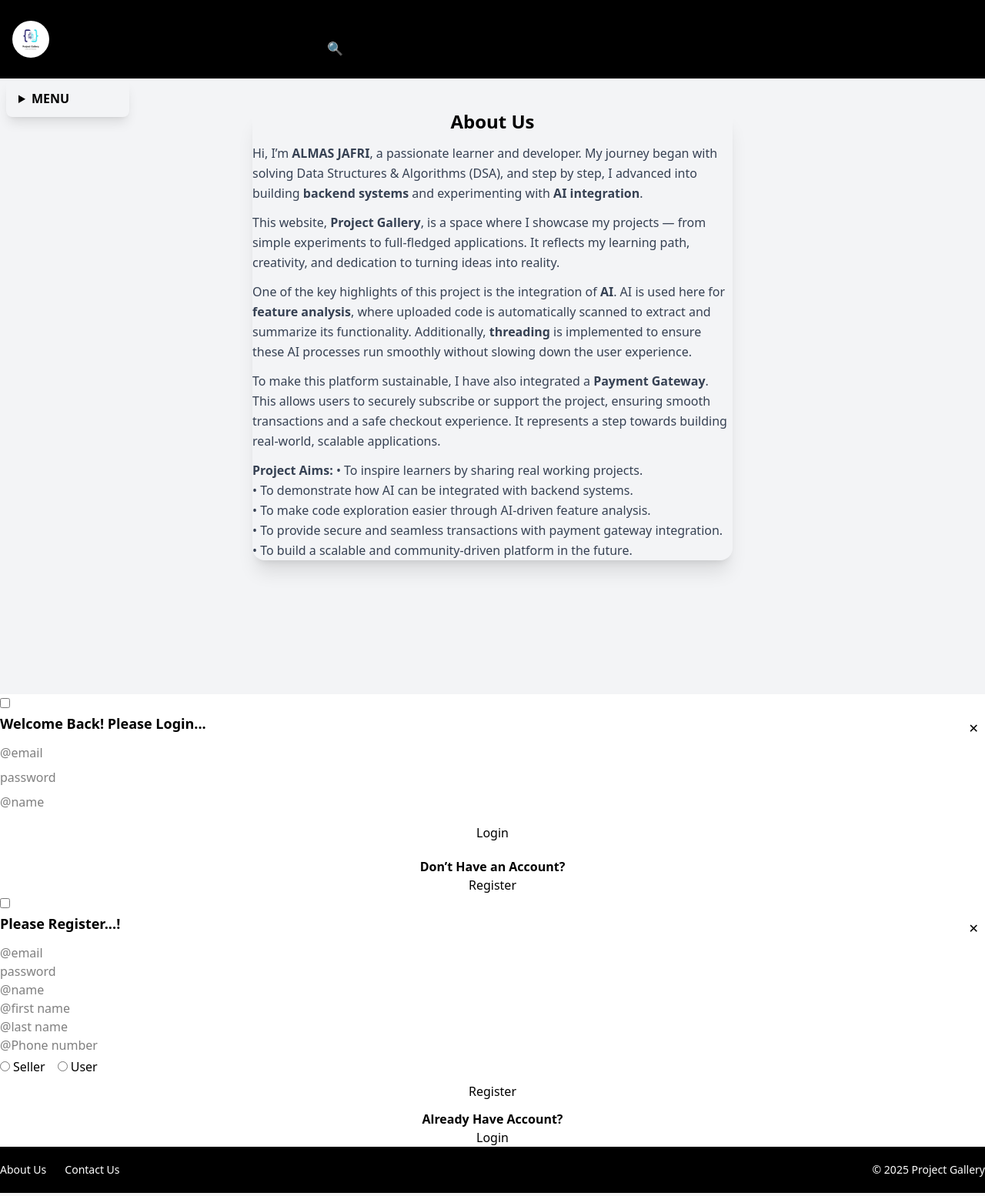
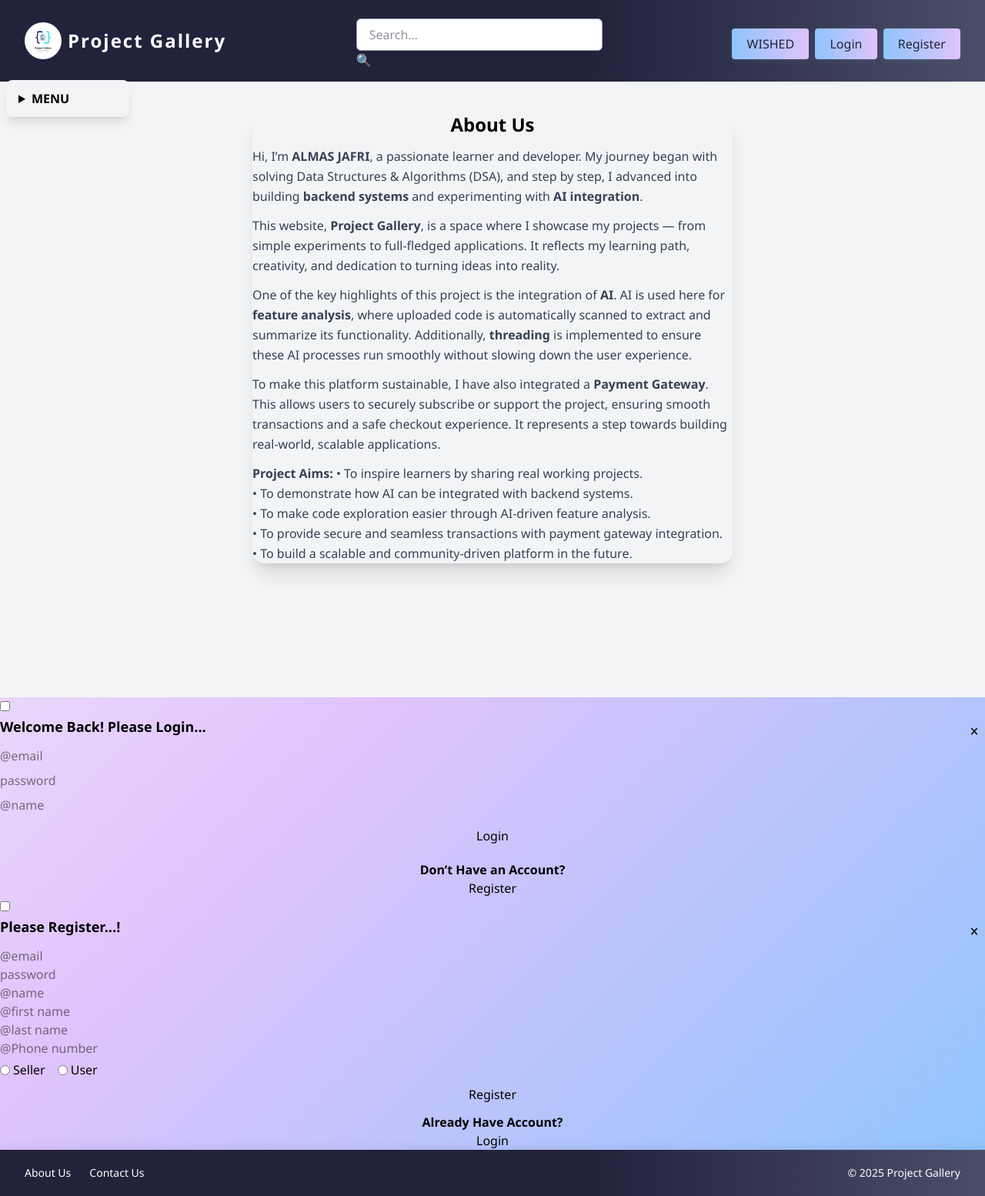
Before and after one commit to ALMASJAFRI/ProjectGallery-, a Django app: page /about/ in a window 1280 px wide. Shown: the whole page at 77% size. Run offline with Django 5.2, Linux system fonts and the light colour scheme; data that the repository does not hold is empty; some libraries are stand-ins or nearby versions.

Commit message:
Update base.html

```diff
--- a/templates/base.html
+++ b/templates/base.html
@@ -2,9 +2,13 @@
 <!DOCTYPE html>
 <html lang="en">
 <head>
-  <meta charset="UTF-8">
-  <meta name="viewport" content="width=device-width, initial-scale=1.0">
+  <meta charset="UTF-8" />
+  <meta name="viewport" content="width=device-width, initial-scale=1.0"/>
+  {% if request.path == '/' %}
+    <title>Project Gallery - Home</title>
+  {% else %}
   <title>{{ request.path }}</title>
+  {% endif %}
 
   <!-- Tailwind (offline build) -->
   <script src="{% static 'Css/tailwind.js' %}"></script>
@@ -19,87 +23,144 @@
   <script src="{% static 'js/htmx.min.js' %}"></script>
 
   <style>
-    /* Increase navbar vertical height */
-    nav.navbar-custom {
-      padding-top: 1rem;
-      padding-bottom: 1rem;
+    /* page */
+    body {
+      margin: 0;
+      font-family: 'Segoe UI', Tahoma, Geneva, Verdana, sans-serif;
+      background: linear-gradient(135deg, #f8fafc 0%, #e0c3fc 50%, #8ec5fc 100%);
+      min-height: 100vh;
     }
 
-    /* Increase footer height */
-    footer.footer-custom {
-      padding-top: 1.25rem;
-      padding-bottom: 1.25rem;
-    }
-    footer.footer-custom {
-      position: relative;
-      z-index: 60; /* higher than sidebar (z-50) */
+    /* default placeholder color via CSS variable (fallback) */
+    input {
+      --placeholder-color: #555; /* default dark-gray placeholder for light inputs */
     }
 
-    /* Bigger navbar buttons */
-    nav.navbar-custom .btn {
-      padding: 0.75rem 1.5rem;
-      font-size: 1.05rem;
+    /* explicit class for seller (dark input) */
+    .seller-search {
+      --placeholder-color: #eaeaea; /* light placeholder for dark input */
     }
 
-    /* Keep search button consistent */
-    nav.navbar-custom .btn-square {
-      padding: 0.65rem;
+    /* Vendor-prefixed placeholder rules and strong specificity */
+    input::placeholder,
+    input::-webkit-input-placeholder,
+    input::-moz-placeholder,
+    input:-ms-input-placeholder,
+    input::-ms-input-placeholder {
+      color: var(--placeholder-color) !important;
+      opacity: 1 !important; /* ensure full visibility */
+      font-weight: 500;
     }
 
-    /* Bigger logo */
-    nav.navbar-custom img.logo {
-      width: 3rem;   /* 48px */
-      height: 3rem;  /* 48px */
+    /* Navbar / layout */
+    .navbar {
+      display: flex;
+      justify-content: space-between;
+      align-items: center;
+      background: linear-gradient(90deg, #22223b 60%, #4a4e69 100%);
+      padding: 1rem 2rem;
+      color: #fff;
+      box-shadow: 0 2px 12px rgba(34,34,59,0.08);
+      flex-wrap: wrap;
     }
 
-    /* Slightly larger text beside logo */
-    nav.navbar-custom .logo-text {
-      font-size: 1.25rem;
+    .navbar .logo {
+      display: flex;
+      align-items: center;
+      gap: 0.5rem;
+      font-size: 1.5rem;
+      font-weight: bold;
+      letter-spacing: 2px;
+      color: #fff;
+      text-decoration: none;
+    }
+
+    .navbar .auth-buttons {
+      display: flex;
+      gap: 0.5rem;
+      margin-top: 0.5rem;
+    }
+
+    .navbar .auth-buttons a,
+    .navbar .auth-buttons label {
+      background: linear-gradient(90deg, #8ec5fc 0%, #e0c3fc 100%);
+      color: #22223b;
+      border: none;
+      padding: 0.5rem 1.2rem;
+      border-radius: 4px;
+      text-decoration: none;
+      font-weight: 500;
+      transition: background 0.2s, color 0.2s;
+      box-shadow: 0 2px 8px rgba(142,197,252,0.12);
+      cursor: pointer;
+    }
+
+    .navbar .auth-buttons a:hover,
+    .navbar .auth-buttons label:hover {
+      background: linear-gradient(90deg, #f7971e 0%, #ffd200 100%);
+      color: #22223b;
+    }
+
+    .navbar .search-bar {
+      flex-grow: 1;
+      display: flex;
+      justify-content: center;
+      margin-top: 0.5rem;
+    }
+
+    footer.footer-custom {
+      background: linear-gradient(90deg, #22223b 60%, #4a4e69 100%);
+      color: #fff;
+      box-shadow: 0 -2px 12px rgba(34,34,59,0.08);
+      padding: 1.25rem 2rem;
+      position: relative;
+      z-index: 60;
     }
   </style>
 </head>
-<body class="flex flex-col min-h-screen font-sans">
+<body class="flex flex-col min-h-screen">
 
   <!-- Navbar -->
-<nav class="navbar-custom w-full bg-black shadow-md px-4 flex items-center justify-between flex-wrap">
-
-  <!-- Left: Dashboard + Logo -->
-  <div class="flex items-center space-x-3">
+  <nav class="navbar">
+    <!-- Left: Logo + Dashboard -->
+    <div class="logo">
+      <img src="{% static 'images/logo.jpg' %}" alt="Logo" style="width: 48px; height: 48px; border-radius: 50%;">
+      <span>Project Gallery</span>
       {% if user.is_seller and request.path == '/' %}
-      <a href="{% url 'sellerdash' %}" class="btn btn-primary">Dashboard</a>
+        <a href="{% url 'sellerdash' %}" style="margin-left: 1rem; background: #4a4e69; padding: 0.4rem 1rem; border-radius: 4px; color: #fff;">Dashboard</a>
       {% endif %}
-    <a href="/" class="flex items-center space-x-2">
-      <img src="{% static 'images/logo.jpg' %}" class="logo rounded-full" alt="Logo">
-      <span class="logo-text font-bold">Project Gallery</span>
-    </a>
     </div>
 
     <!-- Center: Search -->
-  <div class="flex-grow flex justify-center mt-3 md:mt-0">
+    <div class="search-bar">
       <div class="form-control w-full max-w-xs">
         <div class="input-group">
           {% if request.path == '/sellerdas/' and user.is_seller %}
+            <!-- seller: explicitly set the css var inline to be ultra-robust -->
             <input
               type="text"
               placeholder="Search…"
-            class="input input-bordered w-full"
+              name="element"
               hx-get="{% url 'searchsell' %}"
               hx-target="#cardadd"
               hx-swap="innerHTML"
               hx-trigger="keyup"
-            name="element"
+              class="w-full px-4 py-2 border border-gray-400 rounded-md focus:outline-none focus:ring-2 focus:ring-purple-400 seller-search"
+              style="--placeholder-color: #eaeaea; background-color: #651e6af6; color: #ffffff; font-weight: 500; font-size: 1rem;"
             />
           {% else %}
+            <!-- normal: explicit var as well -->
             <input
               type="text"
               placeholder="Search…"
-            class="input input-bordered w-full"
+              name="element"
               hx-get="{% url 'search' %}"
               hx-target="#cardadd"
               hx-swap="innerHTML"
               hx-trigger="keyup"
               hx-params="*"
-            name="element"
+              class="w-full px-4 py-2 border border-gray-400 rounded-md focus:outline-none focus:ring-2 focus:ring-purple-400"
+              style="--placeholder-color: #555; background-color: #ffffff; color: #22223b; font-weight: 500; font-size: 1rem;"
             />
           {% endif %}
           <button class="btn btn-square">🔍</button>
@@ -108,13 +169,13 @@
     </div>
 
     <!-- Right: Auth Buttons -->
-  <div class="flex items-center space-x-2 mt-2 md:mt-0">
-    <a href="{% url 'cart' %}" class="btn btn-success z-10">WISHED</a>
+    <div class="auth-buttons">
+      <a href="{% url 'cart' %}">WISHED</a>
       {% if user.is_authenticated %}
-      <label for="register" class="btn btn-error z-10">Register</label>
+        <label for="register">Register</label>
       {% else %}
-      <label for="login" class="btn btn-error z-10">Login</label>
-      <label for="register" class="btn btn-error z-10">Register</label>
+        <label for="login">Login</label>
+        <label for="register">Register</label>
       {% endif %}
     </div>
   </nav>
@@ -123,19 +184,13 @@
   <div class="fixed left-0 top-20 z-50">
     <div class="bg-gray-100 rounded-lg w-40 p-2 ms-2 mt-6 ml-2 shadow-lg">
       <details class="w-full">
-        <summary class="cursor-pointer font-semibold px-2 py-1 hover:bg-gray-100 rounded">
-          MENU
-        </summary>
+        <summary class="cursor-pointer font-semibold px-2 py-1 hover:bg-gray-100 rounded">MENU</summary>
         <ul class="mt-2 space-y-1">
-          <!-- Logout -->
           <li>
-            <a href="{% url 'log_out' %}"
-               class="block px-2 py-1 rounded hover:bg-gray-200">
-              Log Out
-            </a>
+            <a href="{% url 'log_out' %}" class="block px-2 py-1 rounded hover:bg-gray-200">Log Out</a>
           </li>
           <div class="dropdown dropdown-right h-full">
-            <div tabindex="0" role="button" class="btn m-1">Categories </div>
+            <div tabindex="0" role="button" class="btn m-1">Categories</div>
             <ul tabindex="0" class="dropdown-content menu bg-gray-100 rounded-box z-1 w-52 p-2 shadow-sm">
               {% if categories %}
                 {% for category in categories %}
@@ -145,17 +200,14 @@
             </ul>
           </div>
           <li>
-            <a href="{% url 'profile' %}"
-               class="block px-2 py-1 rounded hover:bg-gray-200">
-              Profile
-            </a>
+            <a href="{% url 'profile' %}" class="block px-2 py-1 rounded hover:bg-gray-200">Profile</a>
           </li>
         </ul>
       </details>
     </div>
   </div>
 
-  <!-- Sidebar + Main -->
+  <!-- Main Content -->
   <main class="flex-1 bg-base-100 relative">
     <div class="bg-gray-100 min-h-screen p-4">
       {% block content %}{% endblock %}
@@ -168,11 +220,11 @@
   <div id="registercomponent">{% include 'accounts/register.html' %}</div>
 
   <!-- Footer -->
-  <footer class="footer-custom bg-black text-white mt-auto">
+  <footer class="footer-custom">
     <div class="container mx-auto flex flex-col md:flex-row items-center justify-between">
       <div class="flex gap-6 text-sm">
-        <a href="{% url 'about_us' %}">About Us</a>
-        <a href="{% url 'contact_us' %}">Contact Us</a>
+        <a href="{% url 'about_us' %}" style="color: #fff; text-decoration: none;">About Us</a>
+        <a href="{% url 'contact_us' %}" style="color: #fff; text-decoration: none;">Contact Us</a>
       </div>
       <p class="text-center text-sm mt-2 md:mt-0">© 2025 Project Gallery</p>
     </div>
```
Lines whose indentation alone changed are shown as unchanged.
